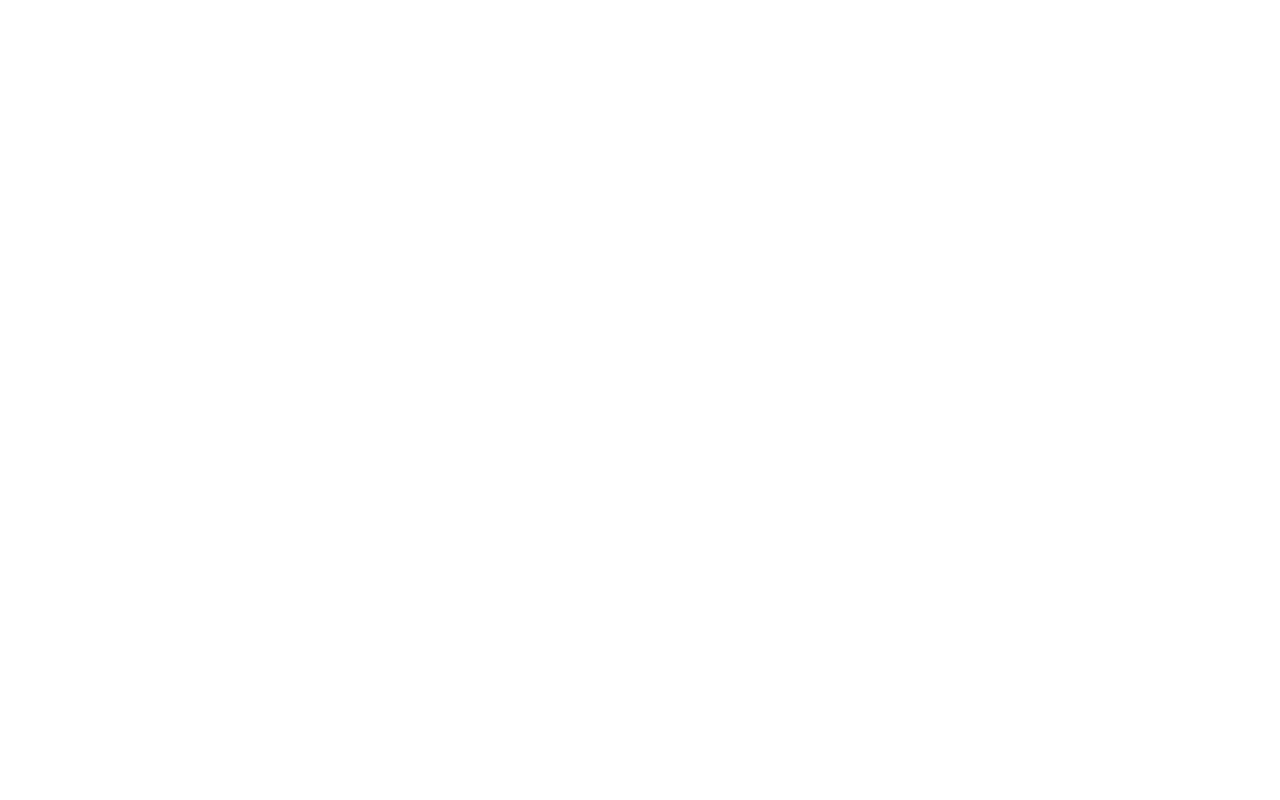
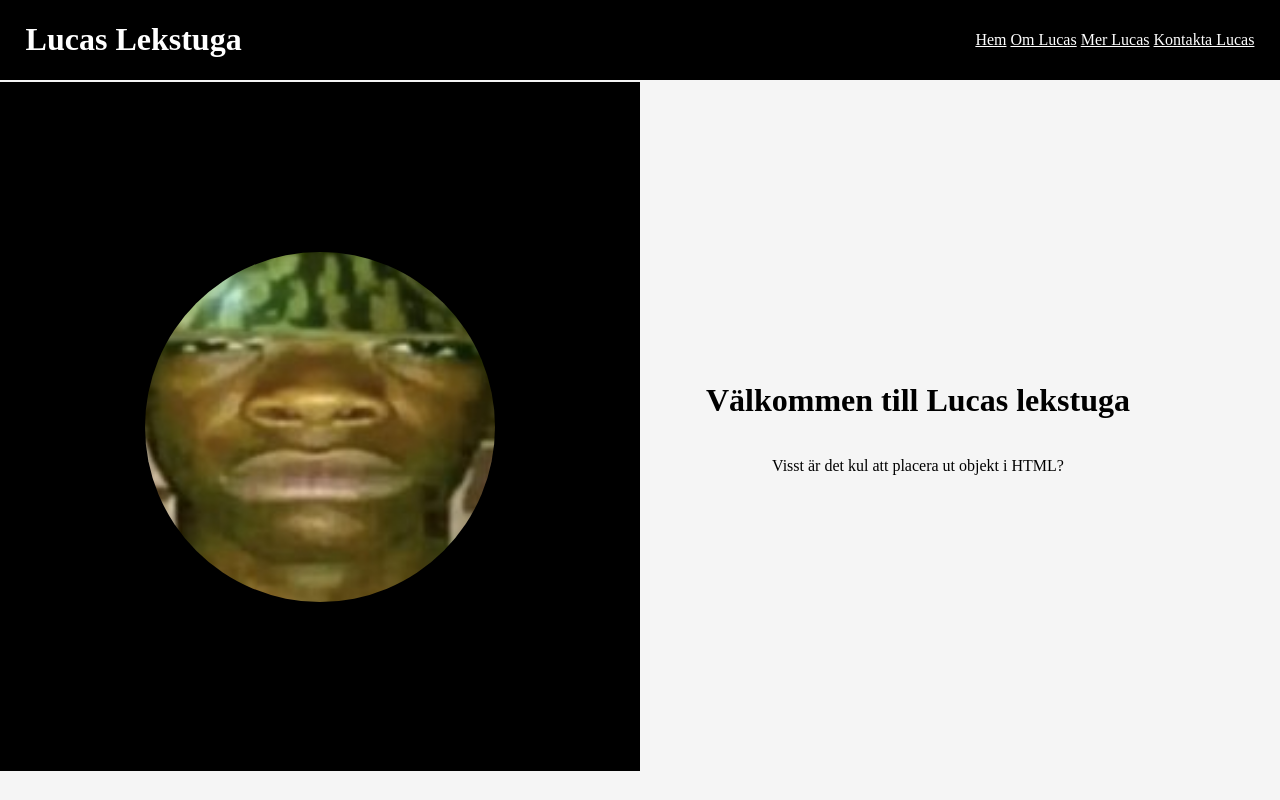
Before and after one commit to Lucasso-tech/Danils-Design, a plain HTML site: page index.html in a window 1280 px wide. Drawn offline with Linux system fonts and the light colour scheme.

Commit message:
everything

```diff
--- a/index.html
+++ b/index.html
@@ -3,9 +3,30 @@
 <head>
     <meta charset="UTF-8">
     <meta name="viewport" content="width=device-width, initial-scale=1.0">
-    <title>Document</title>
+    <title>Danils-Design</title> <link rel="stylesheet" href="style.css">
 </head>
 <body>
+    <div class="header">
+        <div class="header-left">
+            <h1>Lucas Lekstuga</h1>
+        </div>
+    <div class="header-right">
+        <a href="">Hem</a>
+        <a href="">Om Lucas</a>
+        <a href="">Mer Lucas</a>
+        <a href="">Kontakta Lucas</a>
+    </div>
+    </div>
 
+    <div class="container">
+        <div class="left-content">
+            <img src="53zhwj.jpg" alt="">
+        </div>
+
+    <div class="right-content">
+        <h1>Välkommen till Lucas lekstuga</h1>
+        <p>Visst är det kul att placera ut objekt i HTML?</p>
+    </div>
+</div>
 </body>
 </html>
--- a/style.css
+++ b/style.css
@@ -0,0 +1,66 @@
+body{
+    background-color:whitesmoke ;
+margin: 0;
+padding: 0;
+
+}
+h1{
+    font-size: xx-large;
+
+}
+.header{
+    display: flex;
+    width:100%;
+    background-color: black;
+    color: white;
+    align-items: center;
+  justify-content: space-between;
+}
+.header a {
+    color: white;
+
+}
+
+.header-left {
+margin-left: 2%;
+}
+
+.header-right {
+    margin-right: 2%;
+
+}
+img {
+    height: 350px;
+    width:  350px;
+    border-radius: 100%;
+    display: flex;
+    justify-content: center;
+    align-items: center;
+
+}
+
+
+.container {
+    display:flex;
+    justify-content: space-between;
+    align-items: center;
+}
+
+.left-content {
+background-color: black;
+width: 50%;
+margin-top: 0.2%;
+height: 689px;
+display: flex;
+align-items: center;
+justify-content: center;
+
+
+}
+.right-content {
+    display: flex;
+    justify-content: center;
+    align-items: center;
+    flex-direction: column;
+    margin-right: 150px ;
+}
```
Also changed, not shown: 53zhwj.jpg (added).
